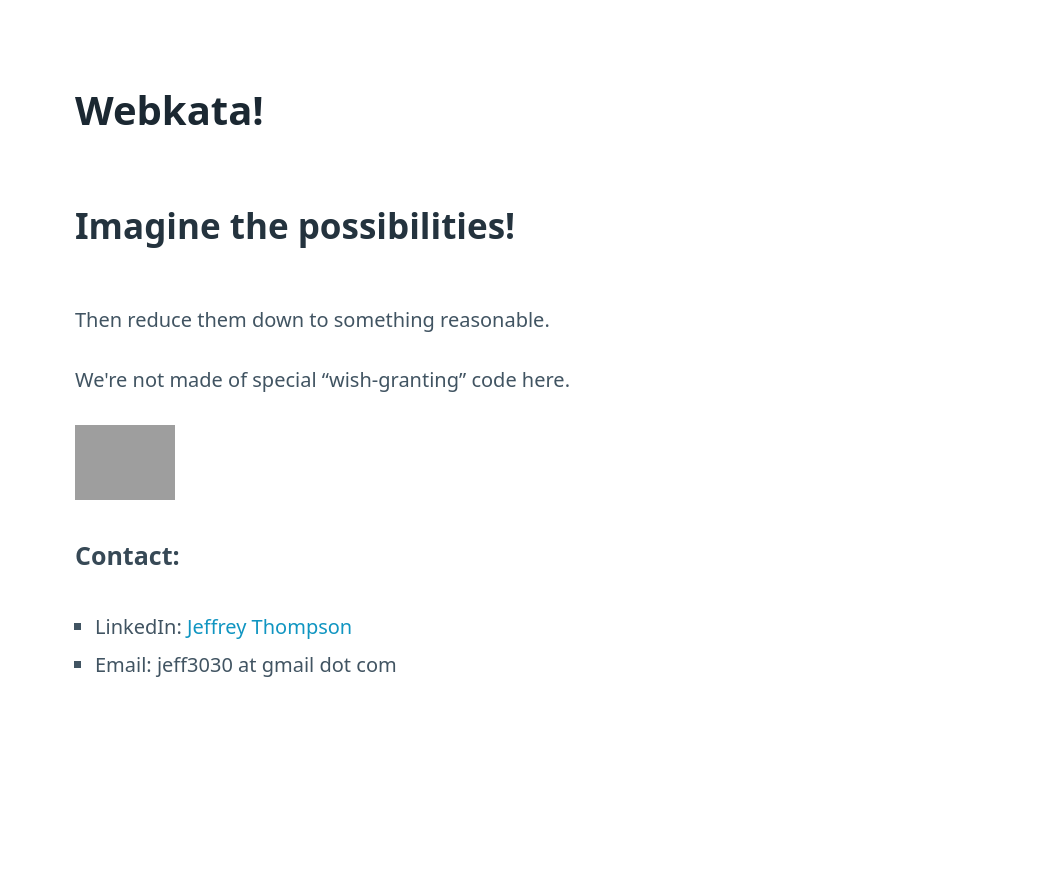
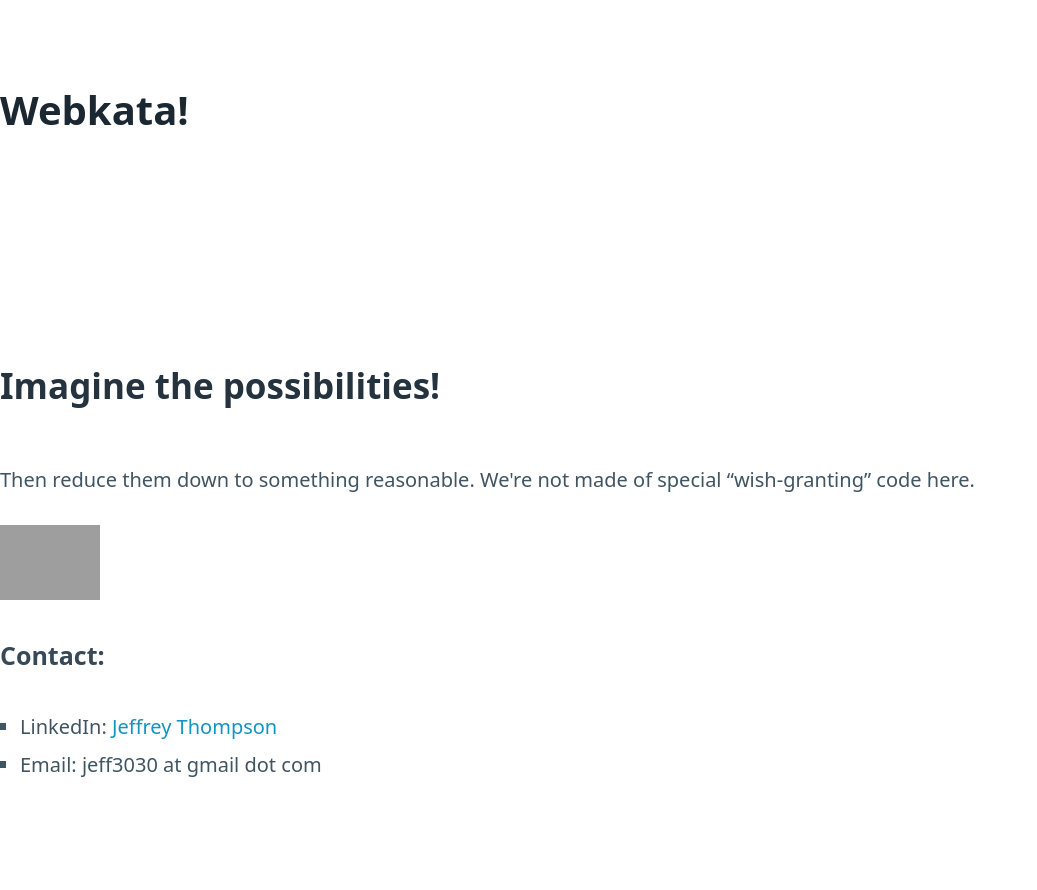
Before and after one commit to jthompson3000/jthompson3000.github.io, a plain HTML site: page index.html in a window 1280 px wide. Shown: the whole page, without its empty margins (0-1037 px from the left). Before the commit the page ends 800 px from the top, so only its background shows below. Drawn offline with Linux system fonts and the light colour scheme; grey boxes are pictures that could not be loaded.

Commit message:
Update index.html

```diff
--- a/index.html
+++ b/index.html
@@ -4,11 +4,14 @@
 		<link rel="stylesheet" href="pico.min.css">
 	</head>
 	<body>
-		<main class="container">
+		<header>
 			<h1>Webkata!</h1>
+		</header>
+		<main>
+
 			<h2>Imagine the possibilities!</h2>
-			<p>Then reduce them down to something reasonable.</p>
-			<p>We're not made of special &ldquo;wish-granting&rdquo; code here.</p>
+			<p>Then reduce them down to something reasonable.
+			We're not made of special &ldquo;wish-granting&rdquo; code here.</p>
 			<p><img src="https://avatars.githubusercontent.com/u/1469174?v=4&s=100" alt="me" width="100" height="100"></p>
 			<h4>Contact:</h4>
 			<ul>
```
